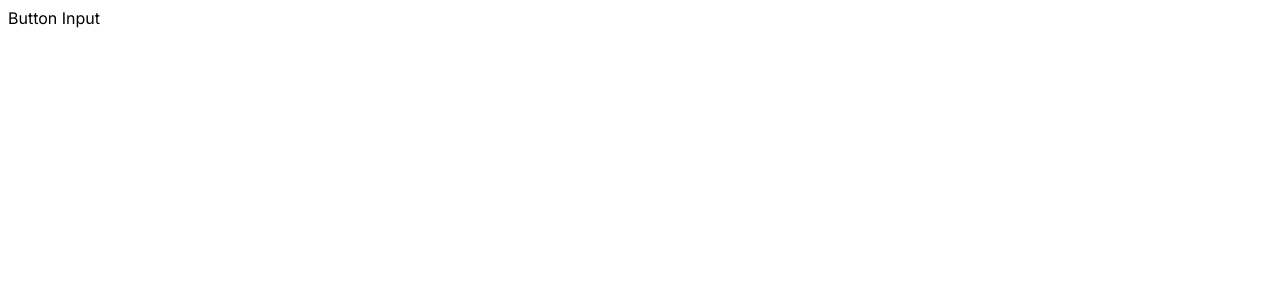
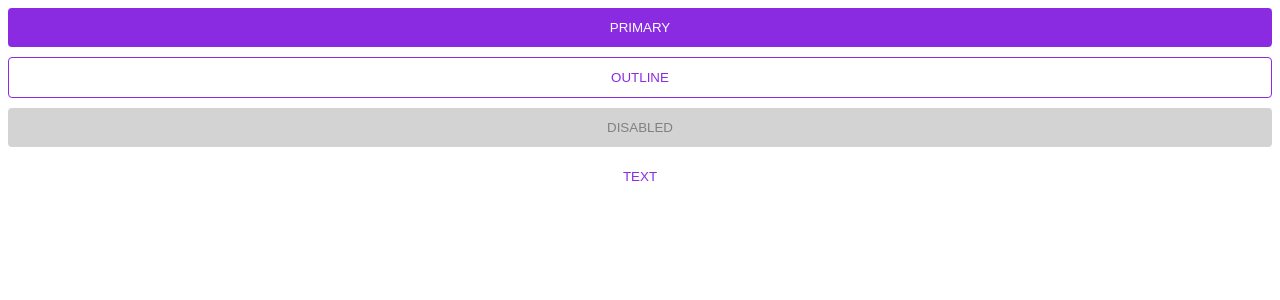
Before and after one commit to niltonc/ds-core, a Next.js app: page / in a window 1280 px wide. Shown: the top 300 px of the page. Built offline with nearby package versions, Linux system fonts and the light colour scheme.

Commit message:
feat: buttons variants

```diff
--- a/src/app/page.tsx
+++ b/src/app/page.tsx
@@ -1,13 +1,23 @@
 'use client';
 
 import Button from '@/components/button';
-import Input from '@/components/input';
 
 export default function Home() {
   return (
     <main>
-      <Button />
-      <Input />
+      <div
+        style={{
+          display: 'flex',
+          flexDirection: 'column',
+          height: 400,
+          gap: 10
+        }}
+      >
+        <Button>PRIMARY</Button>
+        <Button variant="outline">OUTLINE</Button>
+        <Button disabled>DISABLED</Button>
+        <Button variant="text">TEXT</Button>
+      </div>
     </main>
   );
 }
--- a/src/components/button/index.tsx
+++ b/src/components/button/index.tsx
@@ -1,4 +1,24 @@
-const Button = () => {
-  return <> Button</>;
+import { ButtonHTMLAttributes, ReactNode } from 'react';
+import * as S from './styles';
+
+type ButtonProps = {
+  variant?: 'primary' | 'outline' | 'text' | string;
+  children?: ReactNode;
+  disabled?: boolean;
+  loading?: boolean;
+} & ButtonHTMLAttributes<HTMLButtonElement>;
+
+const Button = ({ children, variant, disabled, loading }: ButtonProps) => {
+  return (
+    <S.Button variant={variant} isDisabled={disabled}>
+      {children}
+    </S.Button>
+  );
 };
+
+Button.defaultProps = {
+  variant: 'primary',
+  disabled: false
+};
+
 export default Button;
--- a/src/components/button/styles.ts
+++ b/src/components/button/styles.ts
@@ -0,0 +1,87 @@
+import styled, { css } from 'styled-components';
+import Image from 'next/image';
+
+interface ButtonProps {
+  variant?: 'primary' | 'outline' | 'text' | string;
+  isDisabled?: boolean;
+  isLoading?: boolean;
+}
+
+export const colors = {
+  white: '#FFF',
+  black: '#000',
+  cian: '#00FFFF',
+  yellow: '#FFFF00',
+  gray200: '#808080',
+  gray100: '#D3D3D3',
+  violet300: '#4B0082',
+  violet200: '#8A2BE2',
+  violet100: '#B980F0',
+  shadow: 'rgba(0, 0, 0, 0.2)'
+};
+
+export const Button = styled.button<ButtonProps>`
+  width: 100%;
+  border: none;
+  display: flex;
+  padding: 12px 16px;
+  border-radius: 4px;
+  align-items: center;
+  justify-content: center;
+  cursor: pointer;
+  ${(props) =>
+    props.variant === 'primary' &&
+    css`
+      color: ${colors.white};
+      background-color: ${colors.violet200};
+      &:active {
+        transform: translateY(1px);
+        box-shadow: 0 1px 1px ${colors.shadow};
+      }
+      &:hover {
+        background-color: ${colors.violet100};
+      }
+    `}
+  ${(props) =>
+    props.variant === 'outline' &&
+    css`
+      color: ${colors.violet200};
+      background-color: ${colors.white};
+      border: 1px solid ${colors.violet200};
+      &:active {
+        transform: translateY(1px);
+        box-shadow: 0 1px 1px ${colors.shadow};
+      }
+      &:hover {
+        color: ${colors.violet100};
+        border: 1px solid ${colors.violet100};
+      }
+    `}
+    ${(props) =>
+    props.isDisabled &&
+    css`
+      cursor: not-allowed;
+      background-color: ${colors.gray100};
+      color: ${colors.gray200};
+      &:active {
+        transform: translateY(0px);
+        box-shadow: 0 0px 0px ${colors.shadow};
+      }
+      &:hover {
+        background-color: ${colors.gray100};
+        color: ${colors.gray200};
+      }
+    `}
+    ${(props) =>
+    props.variant === 'text' &&
+    css`
+      background-color: transparent;
+      color: ${colors.violet200};
+      &:active {
+        transform: translateY(1px);
+      }
+      &:hover {
+        color: ${colors.violet100};
+      }
+    `}
+`;
```
